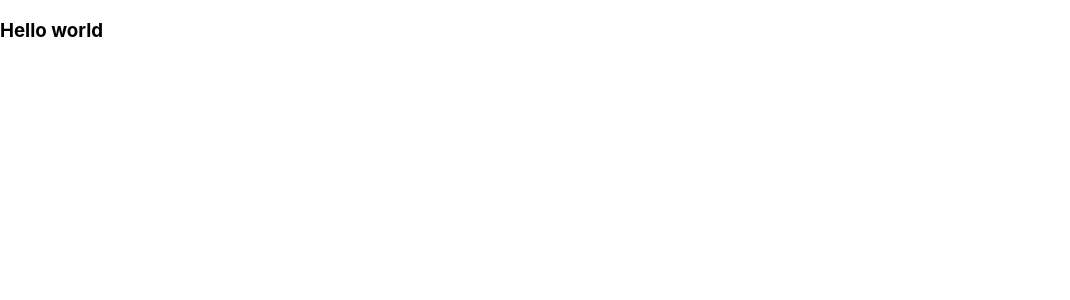
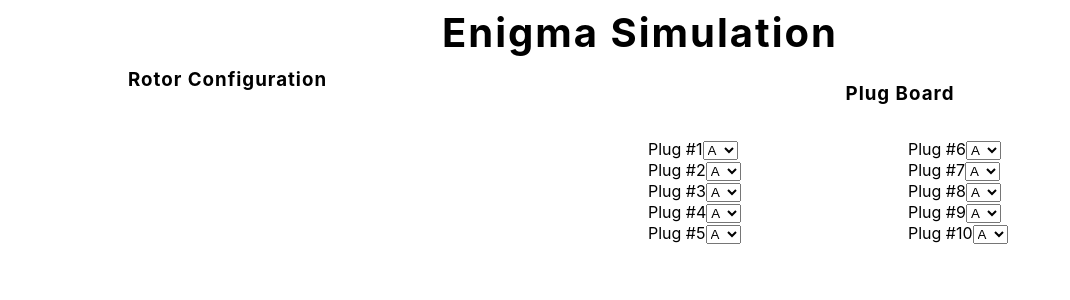
Before and after one commit to SyedFasiuddin/Enigma, a React (Create React App) app in the folder client/: page / in a window 1280 px wide. Shown: the top 300 px of the page, without its empty margins (0-1070 px from the left). Built offline with nearby package versions, Linux system fonts and the light colour scheme.

Commit message:
added basic layout and basic plugboard

```diff
--- a/client/src/App.css
+++ b/client/src/App.css
@@ -0,0 +1,10 @@
+* {
+    margin: 0;
+    padding: 0;
+    box-sizing: border-box;
+}
+
+#App {
+    width: 80%;
+    margin: 0 auto;
+}
--- a/client/src/App.js
+++ b/client/src/App.js
@@ -1,5 +1,7 @@
 import React from 'react';
-
+import Navbar from './components/Navbar';
+import Body from './components/Body';
+import './App.css'
 
 // TODO
 /* 1: Make the UI same as that in the figma design
@@ -12,8 +14,9 @@ import React from 'react';
 
 function App() {
   return (
-    <div className="App">
-      <h3>Hello world</h3>
+    <div className="App" id="App">
+      <Navbar />
+      <Body />
     </div>
   );
 }
--- /dev/null
+++ b/client/src/components/Body.css
@@ -0,0 +1,6 @@
+#container {
+    height: calc(100vh - 4rem);
+    display: grid;
+    grid-template-columns: 1fr 1fr;
+    grid-gap: 1rem;
+}
--- /dev/null
+++ b/client/src/components/Body.jsx
@@ -0,0 +1,15 @@
+import React from 'react';
+import Plugboard from './Plugboard';
+import RotarSide from './RotorSide';
+import './Body.css';
+
+function Body() {
+    return (
+        <div id="container">
+            <RotarSide />
+            <Plugboard />
+        </div>
+    );
+}
+
+export default Body;
--- /dev/null
+++ b/client/src/components/Navbar.css
@@ -0,0 +1,15 @@
+#nav {
+    width: 100%;
+    height: 4rem;
+    display: flex;
+    justify-content: center;
+    align-items: center;
+}
+
+#enigma-heading {
+    min-width: 100%;
+    text-align: center;
+    justify-content: center;
+    font-size: 2.5rem;
+    letter-spacing: 2px;
+}
--- /dev/null
+++ b/client/src/components/Navbar.jsx
@@ -0,0 +1,12 @@
+import React from 'react';
+import './Navbar.css';
+
+function Navbar() {
+    return (
+        <nav id="nav">
+            <h1 id="enigma-heading">Enigma Simulation</h1>
+        </nav>
+    );
+}
+
+export default Navbar;
--- /dev/null
+++ b/client/src/components/Plugboard.css
@@ -0,0 +1,23 @@
+#Plugboard {
+    display: grid;
+    grid-template-columns: 1fr 1fr;
+    grid-template-rows: repeat(10, 1fr);
+    grid-gap: 1rem;
+}
+
+#Plugboard > :nth-child(1) {
+    grid-column: 1/3;
+    display: flex;
+    align-items: center;
+    justify-content: center;
+}
+
+#Plugboard > :nth-child(2),
+#Plugboard > :nth-child(3) {
+    grid-row: 2/11;
+}
+
+h3 {
+    line-height: 2rem;
+    letter-spacing: 1px;
+}
--- /dev/null
+++ b/client/src/components/Plugboard.jsx
@@ -0,0 +1,69 @@
+import React, { Component } from "react";
+import "./Plugboard.css";
+
+export default class Plugboard extends Component {
+  insertSelect(num) {
+    const alphabets = [
+      "A",
+      "B",
+      "C",
+      "D",
+      "E",
+      "F",
+      "G",
+      "H",
+      "I",
+      "J",
+      "K",
+      "L",
+      "M",
+      "N",
+      "O",
+      "P",
+      "Q",
+      "R",
+      "S",
+      "T",
+      "U",
+      "V",
+      "W",
+      "X",
+      "Y",
+      "Z",
+    ];
+    return (
+      <div>
+        <span>Plug #{num}</span>
+        <select name="plugboard" id={"plug-" + num}>
+          {[...alphabets].map((e, i) => (
+            <option value={"letter-" + (i + 1)}>{e}</option>
+          ))}
+        </select>
+      </div>
+    );
+  }
+
+  render() {
+    return (
+      <div id="Plugboard">
+        <div>
+          <h3>Plug Board</h3>
+        </div>
+        <div>
+          {this.insertSelect(1)}
+          {this.insertSelect(2)}
+          {this.insertSelect(3)}
+          {this.insertSelect(4)}
+          {this.insertSelect(5)}
+        </div>
+        <div>
+          {this.insertSelect(6)}
+          {this.insertSelect(7)}
+          {this.insertSelect(8)}
+          {this.insertSelect(9)}
+          {this.insertSelect(10)}
+        </div>
+      </div>
+    );
+  }
+}
--- /dev/null
+++ b/client/src/components/RotorSide.jsx
@@ -0,0 +1,14 @@
+import React from 'react';
+import './RotarSide.css';
+
+function RotarSide() {
+    return (
+        <div id="left-grid">
+            <h3>Rotor Configuration</h3>
+            <div></div>
+            <div></div>
+        </div>
+    );
+}
+
+export default RotarSide;
```
Also changed, not shown: client/public/index.html (indentation only), client/src/components/RotarSide.css (added), client/src/index.js (line endings or trailing spaces), 1 other file (tests, documents, lock files or other folders).
